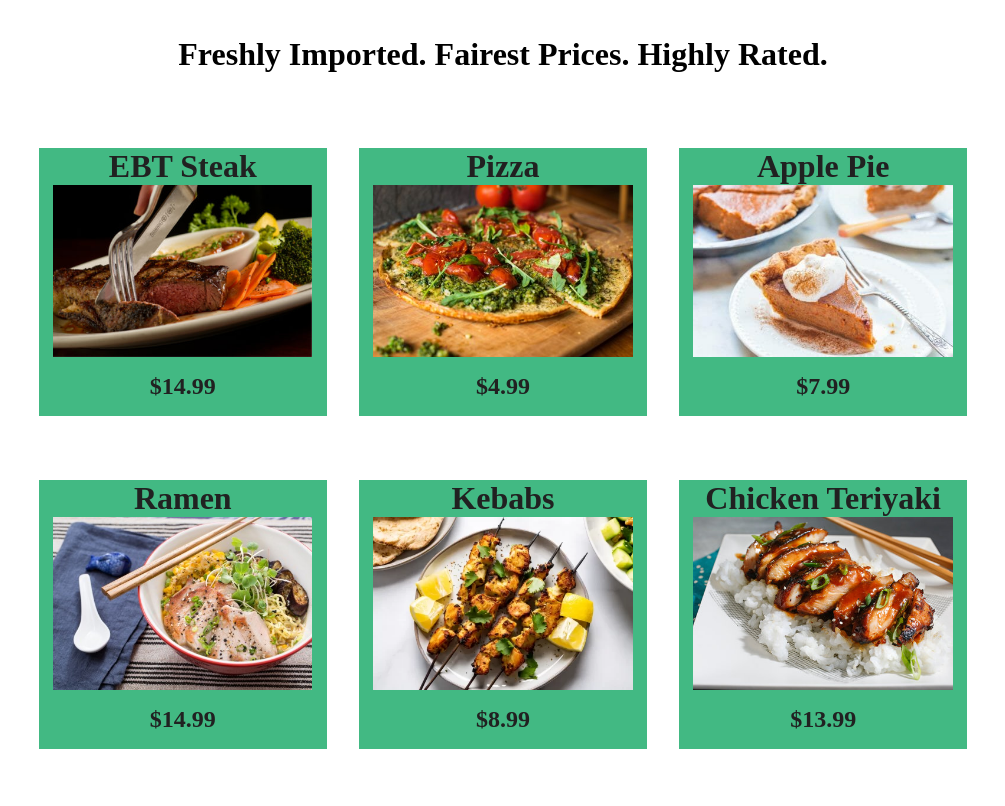
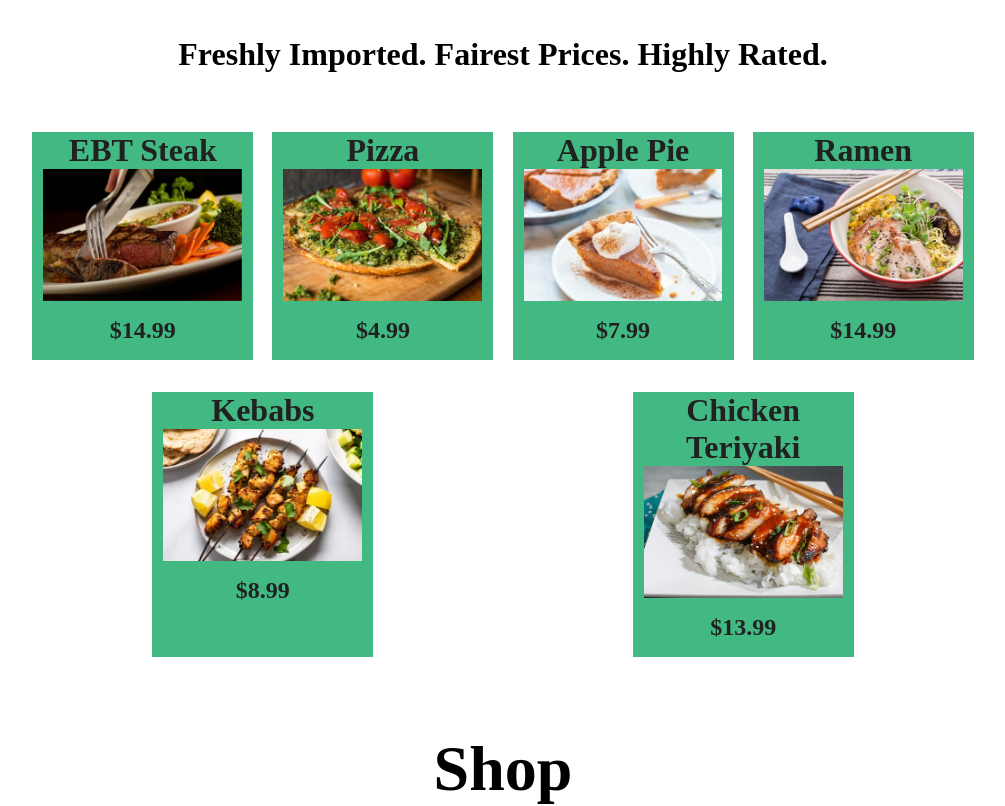
Before and after one commit to staten-island-tech/vue-project-2-ebt, a Nuxt app in the folder project/: page / in a window 1280 px wide. Shown: the part 1520-2326 px from the top of the page, without its empty margins (137-1142 px from the left). Built offline with nearby package versions, Linux system fonts and the light colour scheme.

Commit message:
women day work

```diff
--- /dev/null
+++ b/project/components/TicketCard.vue
@@ -0,0 +1,60 @@
+<template>
+
+        <div class="card">
+        <h2 class="title">{{ title }}</h2>
+        <img class="img1" :src="image" alt=""/>
+        <h3 class="pricetag">{{ desc }}</h3>
+        <button @click="$emit('button-click')" class="btn1">add to cart</button>
+        </div>
+
+</template>
+
+<script>
+    export default {
+        name: "Card",
+        props: {
+            title: String,
+            desc: String,
+            image: String,
+        },
+    };
+</script>
+
+<style>
+.card {
+    width: 23%;
+    background-color:#42b983;
+    height: auto;
+    margin: 1rem auto;
+
+}
+
+.img1 {
+    width: 90%;
+    height: auto;
+}
+.btn1 {
+  text-transform: uppercase;
+  text-decoration: none;
+  margin: 0.25rem 1rem 1rem 1rem;
+  font-size: 1.5rem;
+  transition: background-color 0.2s ease-in-out 0s, opacity 0.2s ease-in-out 0s;
+  cursor: pointer;
+}
+.btn1:hover {
+color: #241c15;
+background-color: #d9d7cd;
+}
+
+.title {
+    color: #212121;
+    font-size: 2rem;
+    box-sizing: border-box;
+}
+.pricetag {
+    color: #212121;
+    font-size: 1.5rem;
+    margin: 1rem 1rem 1rem 1rem;
+}
+
+</style>
--- a/project/components/tickets.vue
+++ b/project/components/tickets.vue
@@ -5,9 +5,9 @@
     <main class="home">
       <section class="display">
         <div class="display2">
-        <button class="btn1">3 Nights</button>
-        <button class="btn1">6 Nights</button>
-        <button class="btn1">12 Nights</button>
+        <button @click="displayOption()" class="btn1">3 Nights</button>
+        <button @click="displayOption()" class="btn1">6 Nights</button>
+        <button @click="displayOption()" class="btn1">12 Nights</button>
         </div>
 
         <div class="display2">
@@ -24,9 +24,11 @@
 </template>
 
 <script>
+import TicketCard from './TicketCard.vue';
 // @ is an alias to /src
 
 export default {
+  components: { TicketCard },
   name: "Home",
 
   data() {
@@ -35,28 +37,50 @@
         {
           nights: 3,
           size: "small",
+          price: 1200,
         },
         {
           nights: 6,
           size: "small",
+          price: 2000,
         },
         {
           nights: 12,
           size: "small",
+          price: 3600,
         },
         {
           nights: 3,
           size: "medium",
+          price: 1500,
         },
         {
           nights: 6,
           size: "medium",
+          price: 2500,
         },
         {
           nights: 12,
           size: "medium",
+          price: 4200,
         },
-      ]
+        {
+          nights: 3,
+          size: "large",
+          price: 2100,
+        },
+        {
+          nights: 6,
+          size: "large",
+          price: 3000,
+        },
+        {
+          nights: 12,
+          size: "large",
+          price: 5000,
+        },
+      ],
+      order:[]
     };
   },
   methods: {
@@ -64,10 +88,13 @@
       let pricenum = Number(prices).toFixed(2);
       return `$${pricenum}`;
     },
-     addItem( items ) {
+     addItem ( items ) {
       this.order.push(items);
       this.orderPrice = this.orderPrice + items.price;
     },
+    displayOption ( items ) {
+      this.order.push(items);
+    }
   },
 };
 </script>
```
